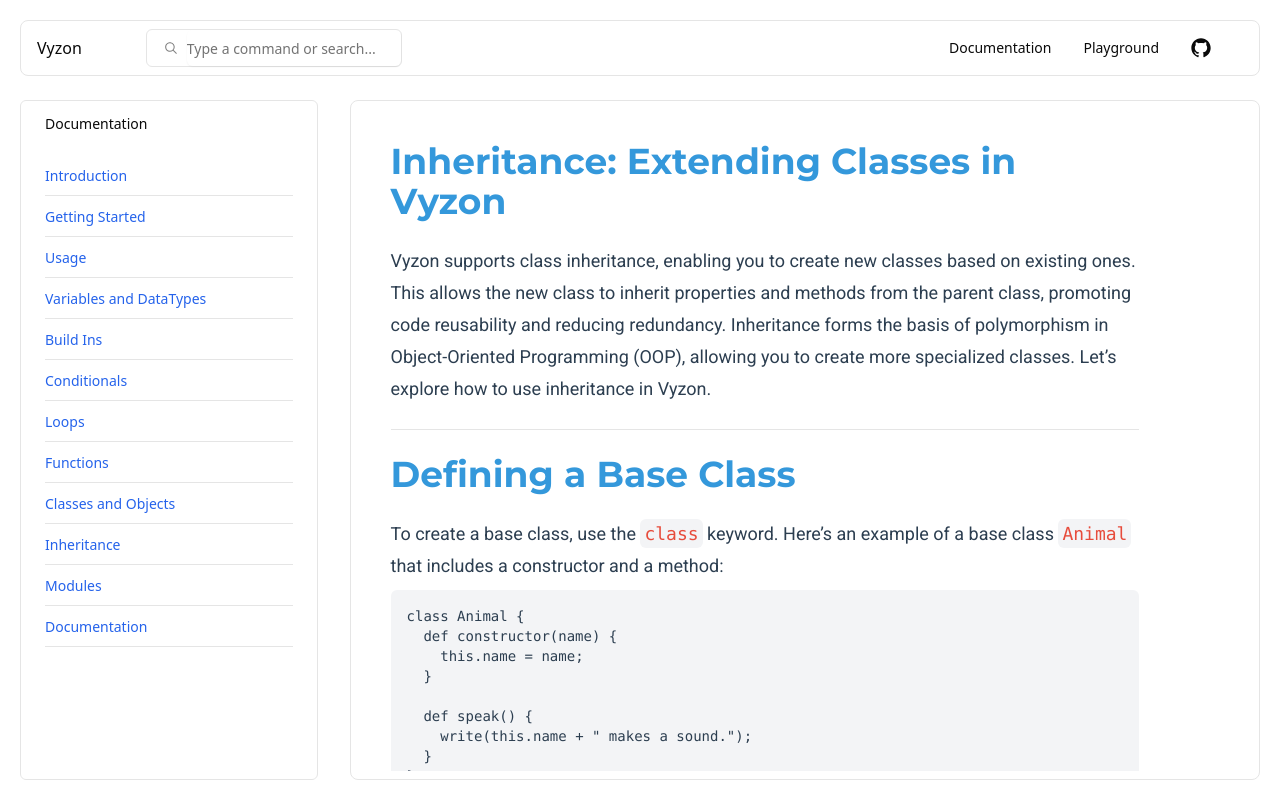
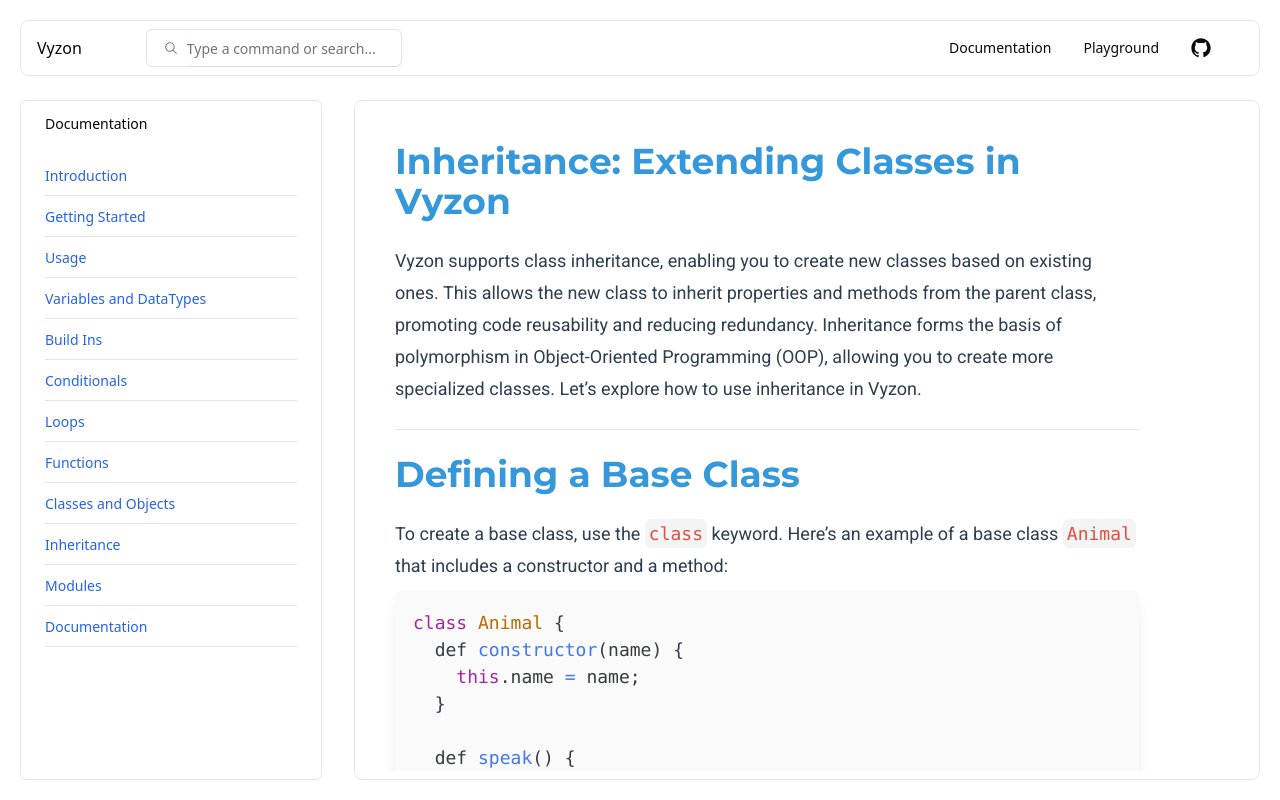
Before and after one commit to yash7xm/Vyzon-Playground, a React (Vite) app: page /docs/inheritance in a window 1280 px wide. Built offline with nearby package versions, Linux system fonts and the light colour scheme.

Commit message:
inheritance updated

```diff
--- a/src/components/sections/inheritance.tsx
+++ b/src/components/sections/inheritance.tsx
@@ -1,5 +1,7 @@
 import Code from "../utils/code";
 import { Separator } from "../ui/separator";
+import { Prism as SyntaxHighlighter } from "react-syntax-highlighter";
+import { oneLight } from "react-syntax-highlighter/dist/esm/styles/prism";
 
 const InheritanceContent = () => {
     return (
@@ -27,18 +29,21 @@
                 To create a base class, use the <Code code="class" /> keyword.
                 Here’s an example of a base class <Code code="Animal" /> that
                 includes a constructor and a method:
-                <pre className="bg-gray-100 p-4 rounded-md text-darkGray font-mono text-sm mt-2">
-                    class Animal &#123;{"\n"}
-                    {"  "}def constructor(name) &#123;{"\n"}
-                    {"    "}this.name = name;{"\n"}
-                    {"  "}&#125;
-                    {"\n\n"}
-                    {"  "}def speak() &#123;{"\n"}
-                    {"    "}write(this.name + " makes a sound.");{"\n"}
-                    {"  "}&#125;
-                    {"\n"}
-                    &#125;
-                </pre>
+                <SyntaxHighlighter
+                    language="javascript"
+                    style={oneLight}
+                    className="mt-2 shadow-lg rounded-lg"
+                >
+                    {`class Animal {
+  def constructor(name) {
+    this.name = name;
+  }
+
+  def speak() {
+    write(this.name + " makes a sound.");
+  }
+}`}
+                </SyntaxHighlighter>
                 <p className="mt-4">
                     In this example, the <Code code="Animal" /> class has a
                     constructor that initializes the <Code code="name" />{" "}
@@ -56,18 +61,21 @@
                 You can extend a class using the <Code code="extends" />{" "}
                 keyword. Here’s an example of a <Code code="Dog" /> class that
                 inherits from the <Code code="Animal" /> class:
-                <pre className="bg-gray-100 p-4 rounded-md text-darkGray font-mono text-sm mt-2">
-                    class Dog extends Animal &#123;{"\n"}
-                    {"  "}def constructor(name) &#123;{"\n"}
-                    {"    "}super(name);{"\n"}
-                    {"  "}&#125;
-                    {"\n\n"}
-                    {"  "}def speak() &#123;{"\n"}
-                    {"    "}write(this.name + " barks.");{"\n"}
-                    {"  "}&#125;
-                    {"\n"}
-                    &#125;
-                </pre>
+                <SyntaxHighlighter
+                    language="javascript"
+                    style={oneLight}
+                    className="mt-2 shadow-lg rounded-lg"
+                >
+                    {`class Dog extends Animal {
+  def constructor(name) {
+    super(name);
+  }
+
+  def speak() {
+    write(this.name + " barks.");
+  }
+}`}
+                </SyntaxHighlighter>
                 <p className="mt-4">
                     In this example, the <Code code="Dog" /> class extends the{" "}
                     <Code code="Animal" /> class. The constructor uses the{" "}
@@ -87,10 +95,14 @@
             <div className="text-lg text-darkGray font-roboto leading-8 mb-6">
                 You can create an object of the <Code code="Dog" /> class and
                 call its <Code code="speak" /> method. Here’s how to do it:
-                <pre className="bg-gray-100 p-4 rounded-md text-darkGray font-mono text-sm mt-2">
-                    let dog = new Dog("Buddy");{"\n"}
-                    dog.speak(); // Outputs: Buddy barks.
-                </pre>
+                <SyntaxHighlighter
+                    language="javascript"
+                    style={oneLight}
+                    className="mt-2 shadow-lg rounded-lg"
+                >
+                    {`let dog = new Dog("Buddy");
+dog.speak(); // Outputs: Buddy barks.`}
+                </SyntaxHighlighter>
                 <p className="mt-4">
                     In this example, we create an instance of the{" "}
                     <Code code="Dog" /> class named <Code code="dog" /> and
@@ -108,21 +120,24 @@
                 The <Code code="super" /> keyword is used to call the
                 constructor of the parent class and to access methods from a
                 parent class within a child class. Here’s an example:
-                <pre className="bg-gray-100 p-4 rounded-md text-darkGray font-mono text-sm mt-2">
-                    class Parent &#123;{"\n"}
-                    {"  "}def constructor() &#123;{"\n"}
-                    {"    "}write("Parent constructor");{"\n"}
-                    {"  "}&#125;
-                    {"\n"}
-                    &#125;{"\n\n"}
-                    class Child extends Parent &#123;{"\n"}
-                    {"  "}def constructor() &#123;{"\n"}
-                    {"    "}super();{"\n"}
-                    {"    "}write("Child constructor");{"\n"}
-                    {"  "}&#125;
-                    {"\n"}
-                    &#125;
-                </pre>
+                <SyntaxHighlighter
+                    language="javascript"
+                    style={oneLight}
+                    className="mt-2 shadow-lg rounded-lg"
+                >
+                    {`class Parent {
+  def constructor() {
+    write("Parent constructor");
+  }
+}
+
+class Child extends Parent {
+  def constructor() {
+    super();
+    write("Child constructor");
+  }
+}`}
+                </SyntaxHighlighter>
                 <p className="mt-4">
                     In this example, the <Code code="Child" /> class extends the{" "}
                     <Code code="Parent" /> class. The constructor of the{" "}
@@ -141,10 +156,14 @@
             <div className="text-lg text-darkGray font-roboto leading-8 mb-6">
                 You can create an object of the <Code code="Child" /> class,
                 which will automatically invoke the parent class's constructor:
-                <pre className="bg-gray-100 p-4 rounded-md text-darkGray font-mono text-sm mt-2">
-                    let child = new Child(); // Outputs: Parent constructor //
-                    Outputs: Child constructor
-                </pre>
+                <SyntaxHighlighter
+                    language="javascript"
+                    style={oneLight}
+                    className="mt-2 shadow-lg rounded-lg"
+                >
+                    {`let child = new Child(); // Outputs: Parent constructor
+// Outputs: Child constructor`}
+                </SyntaxHighlighter>
                 <p className="mt-4">
                     In this example, creating an instance of the{" "}
                     <Code code="Child" /> class triggers both the parent and
```
